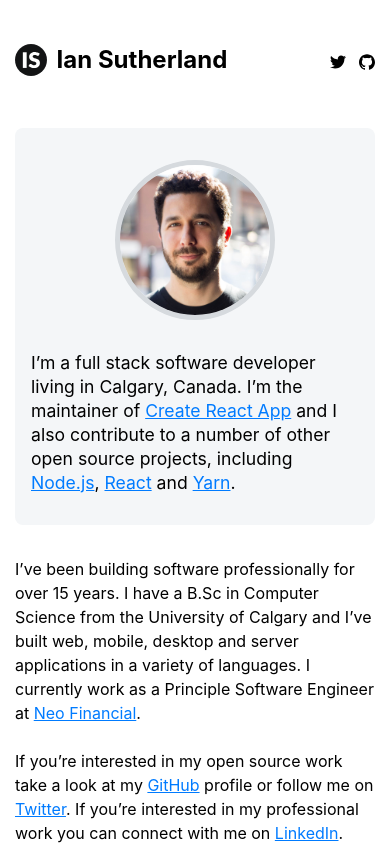
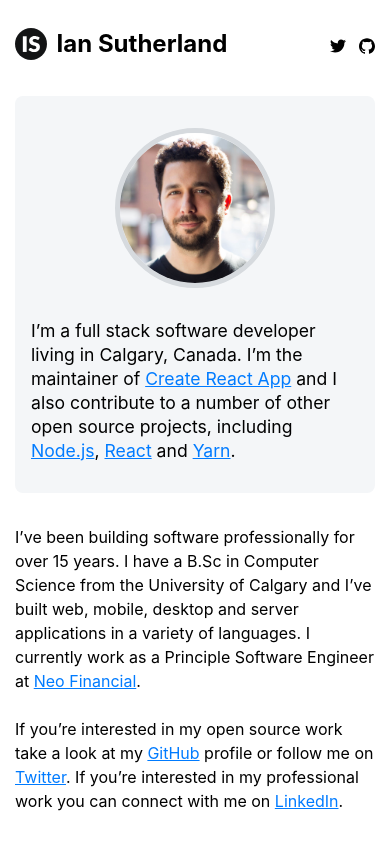
Before and after one commit to iansu/iansutherland.ca, a Gatsby site: page / in a window 390 px wide. Shown: the top 848 px of the page. Built offline with nearby package versions, Linux system fonts and the light colour scheme; Gatsby itself is replaced by a stand-in of ours.

Commit message:
Tighten header margins on mobile

```diff
--- a/src/components/header.js
+++ b/src/components/header.js
@@ -11,6 +11,10 @@
   flex-shrink: 0;
   align-items: center;
   margin: 2em 0 2.5em;
+
+  @media (max-width: 576px) {
+    margin: 1em 0 1.5em;
+  }
 `;
 
 const HeaderLogo = styled.div`
```
